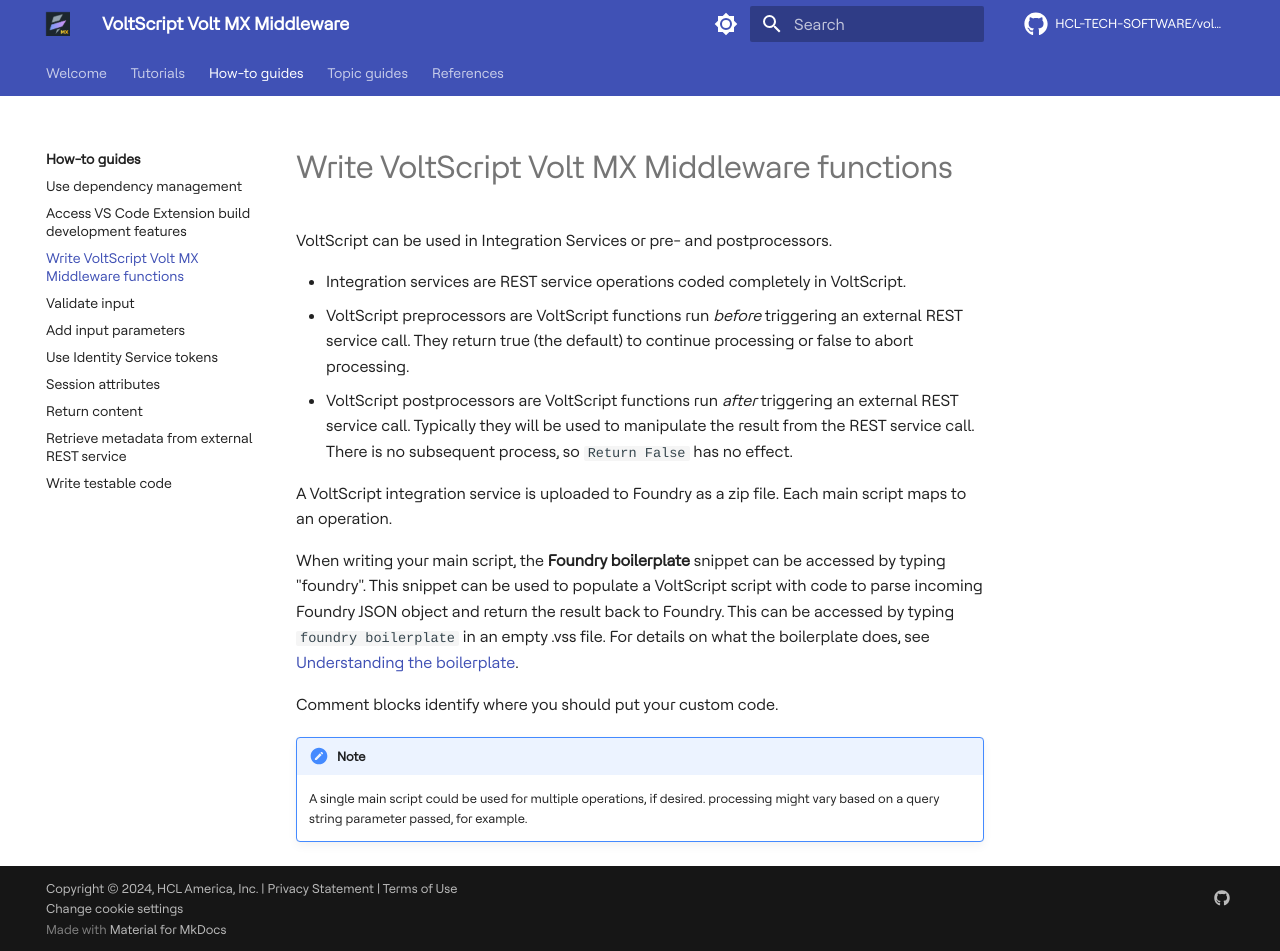
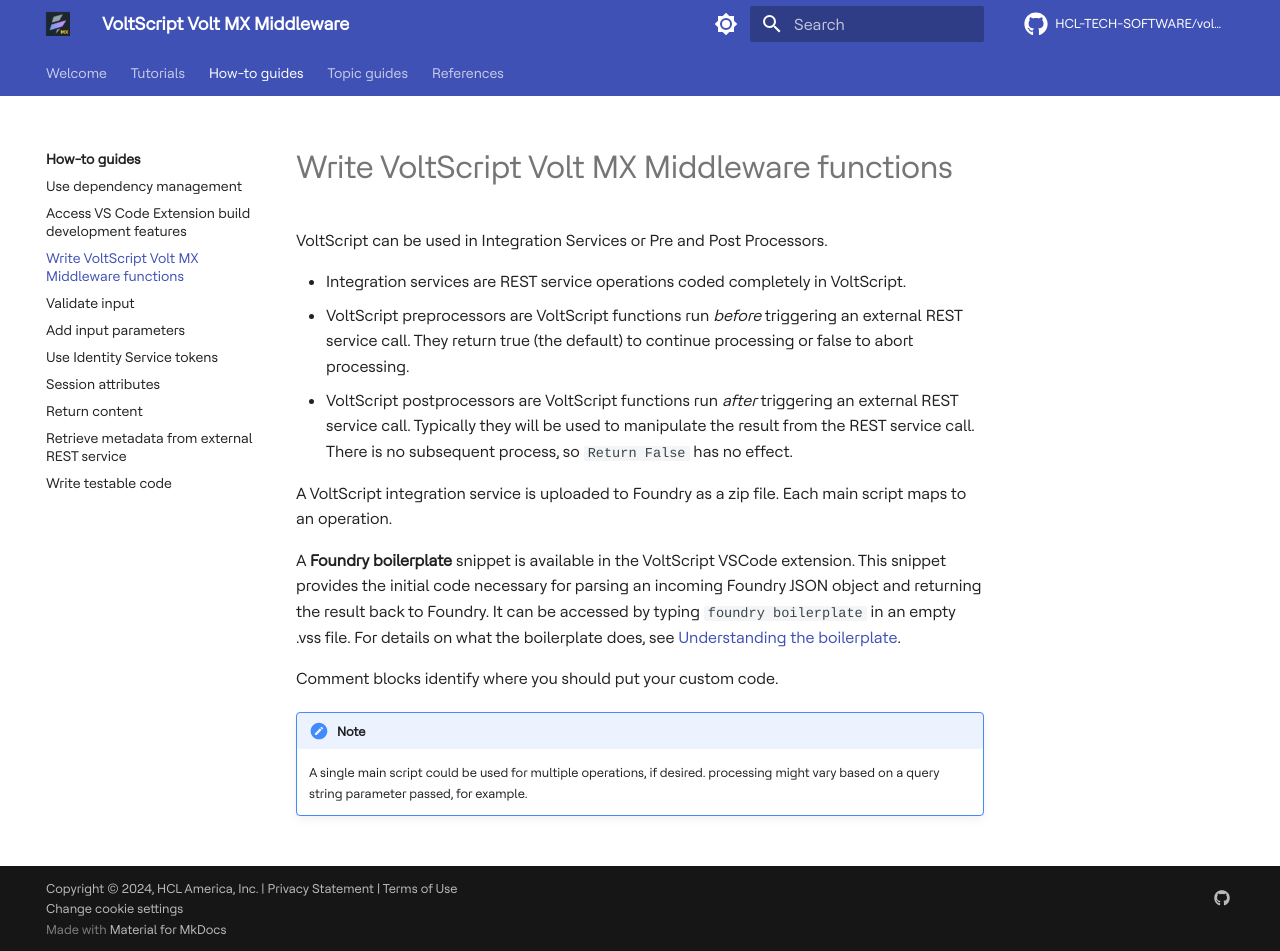
Before and after one commit to HCL-TECH-SOFTWARE/voltscript-voltmx-middleware, an MkDocs documentation site: the page built from docs/howto/writing.md, in a window 1280 px wide and 951 px high. Built offline with MkDocs 1.6.1 and Material for MkDocs 9.7.7, drawn with Linux system fonts in a browser that asks for light colours; comment, search, counter and statistics services are not loaded.

Commit message:
Revised wording for boilerplate snippet explanation.

```diff
--- a/docs/howto/writing.md
+++ b/docs/howto/writing.md
@@ -1,6 +1,6 @@
 # Write VoltScript Volt MX Middleware functions
 
-VoltScript can be used in Integration Services or pre- and postprocessors.
+VoltScript can be used in Integration Services or Pre and Post Processors.
 
 - Integration services are REST service operations coded completely in VoltScript.
 - VoltScript preprocessors are VoltScript functions run *before* triggering an external REST service call. They return true (the default) to continue processing or false to abort processing.
@@ -8,7 +8,7 @@
 
 A VoltScript integration service is uploaded to Foundry as a zip file. Each main script maps to an operation.
 
-When writing your main script, the **Foundry boilerplate** snippet can be accessed by typing "foundry". This snippet can be used to populate a VoltScript script with code to parse incoming Foundry JSON object and return the result back to Foundry. This can be accessed by typing `foundry boilerplate` in an empty .vss file. For details on what the boilerplate does, see [Understanding the boilerplate](../topicguides/boilerplate.md).
+A **Foundry boilerplate** snippet is available in the VoltScript VSCode extension.  This snippet provides the initial code necessary for parsing an incoming Foundry JSON object and returning the result back to Foundry.  It can be accessed by typing `foundry boilerplate` in an empty .vss file. For details on what the boilerplate does, see [Understanding the boilerplate](../topicguides/boilerplate.md).
 
 Comment blocks identify where you should put your custom code.
 
```
